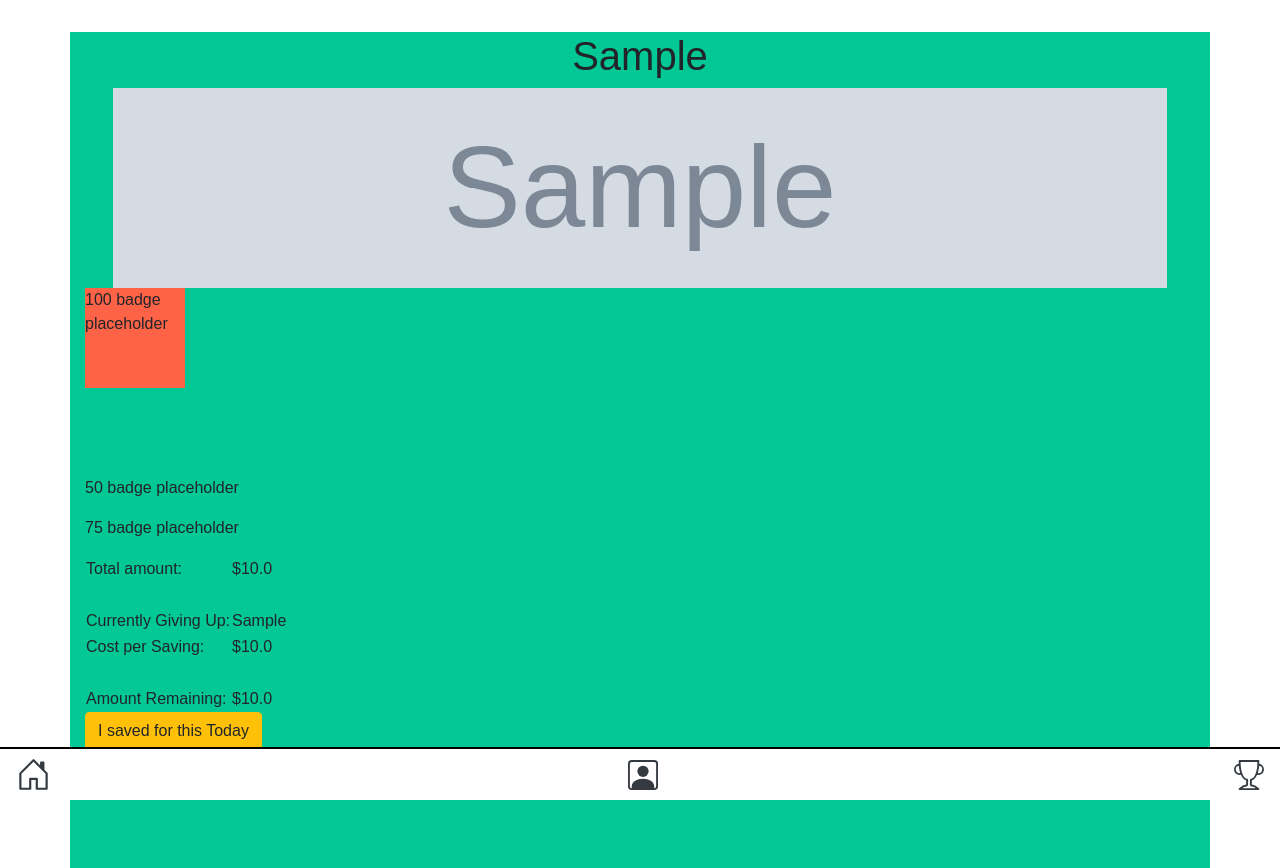
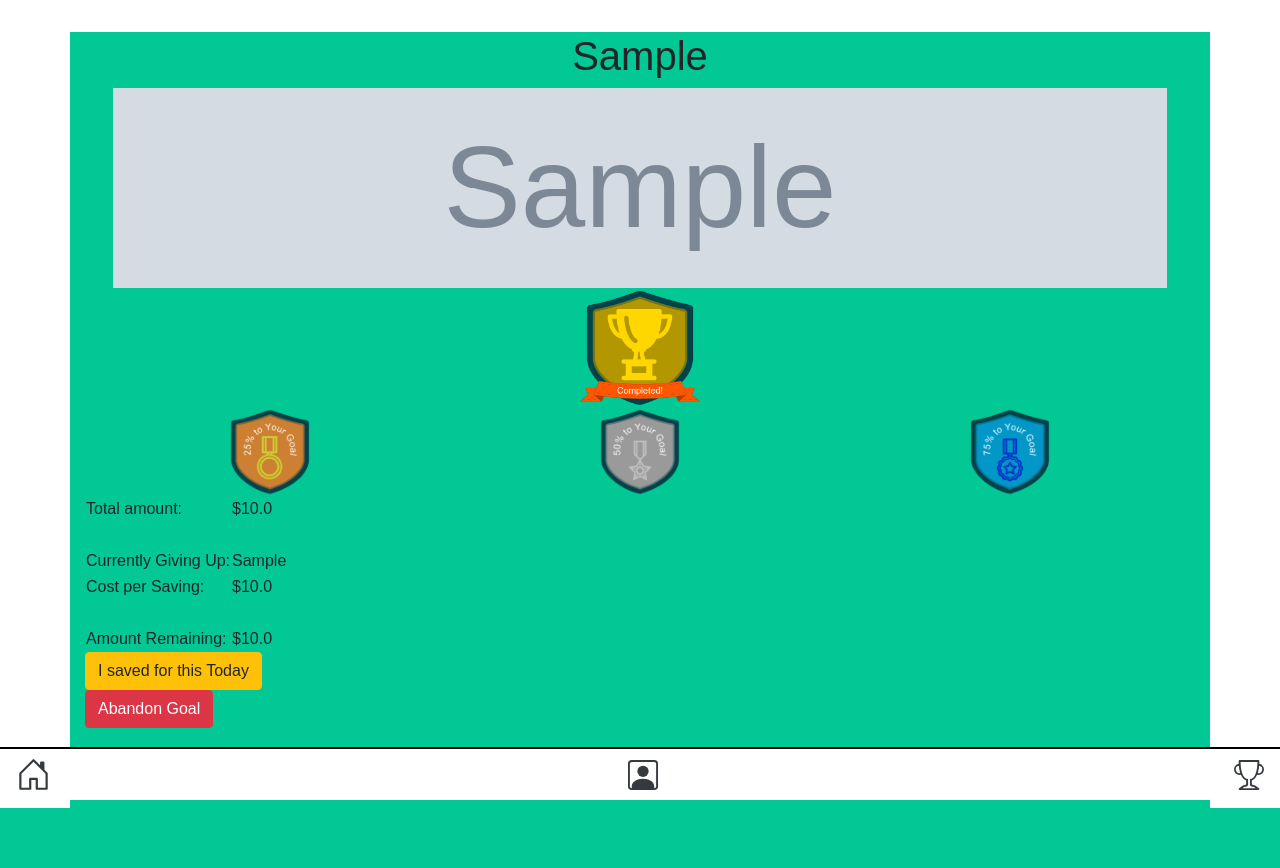
Before and after one commit to nlimtung/financialhackathon, a Django app: page /habits/1/ in a window 1280 px wide. After the commit the page ends 808 px from the top, so only its background shows below. Run offline with Django 4.2, Linux system fonts and the light colour scheme; a user stored in the database is signed in; tables that the repository leaves empty hold one stand-in row (values such as "Sample post"); grey boxes marked "Sample" are stand-in pictures; some libraries are stand-ins or nearby versions; some web fonts are replaced.

Commit message:
adding badges to details page

```diff
--- a/main_app/static/css/base.css
+++ b/main_app/static/css/base.css
@@ -85,7 +85,7 @@ li {
 .index-photo {
     float:left;
     width:29%;
-    background-color: tomato;
+    background-color: white;
     height:12vh;
     border-radius: 5px;
     background-size: cover;
@@ -133,7 +133,7 @@ li {
     display: flex;
     justify-content: center;
     text-align: center;
-    background-color: tomato;
+    background-color: white;
     height:200px;
     width:95%;
     background-size: cover;
@@ -157,7 +157,7 @@ main{
 
 
 .profile-image {
-    background-color: tomato;
+    background-color: white;
     height: 100px;
     border-radius: 100%;
     width:100px;
@@ -175,13 +175,40 @@ main{
 
 
 .completebadge {
-    width:100px;
-    height: 100px;
-    background-color: tomato;
+    width:120px;
+    height: 120px;
+    background-size: cover;
+    background-position: center;
+    background-image: url('images/complete.png');
+margin:auto;
+}
+
+#allsmallbadges {
+    display: grid;
+    grid-template-columns: 1fr 1fr 1fr;
+    justify-items: center;
+}
+
+#smallbadges {
+    height:88px;
+    width: 88px;
+    background-size: cover;
+    background-position: center;
 }
 
 .quarter_badge {
-    background-image: url ('images/quarterbadge.png');
-    height:88px;
-    width: 88px
+    background-image: url('images/quarterbadge.png');
+    grid-column: 1/2;
+
+
 }
+
+.half_badge {
+    background-image: url('images/halfbadge.png');
+    grid-column: 2/3;
+}
+.three_quarter_badge {
+    background-image: url('images/threequarterbadge.png');
+    grid-column: 3/4;
+
+}
--- a/main_app/templates/habits/detail.html
+++ b/main_app/templates/habits/detail.html
@@ -12,34 +12,23 @@
 
         <!-- 100% badge -->
         {% if  habit.completed_goal == True %}
-        <div class = "completebadge">
-            <p>100 badge placeholder</p>
-        </div>
+            <div class = "completebadge"></div>
+        {% endif %}
 
-    {% endif %}
-
-    <div class="smalbadges">
+    <div id="allsmallbadges">
         <!-- 25% -->
         {% if  habit.quarter_goal == True %}
-        <div class = "quarter_badge"></div>
-
+            <div id="smallbadges"class = "quarter_badge"></div>
         {% endif %}
-
 
         <!-- 50 -->
         {% if  habit.half_goal == True %}
-        <div>
-            <p>50 badge placeholder</p>
-        </div>
-
+            <div id="smallbadges"class = "half_badge"></div>
         {% endif %}
 
         <!-- 75 -->
         {% if  habit.three_quarter_goal == True %}
-        <div>
-            <p>75 badge placeholder</p>
-        </div>
-
+            <div id="smallbadges"class = "three_quarter_badge"></div>
         {% endif %}
     </div>
 
```
Also changed, not shown: main_app/static/css/images/complete.png (renamed from main_app/static/css/images/100% 1.png), main_app/static/css/images/halfbadge.png (renamed from main_app/static/css/images/50% - 2 1.png), main_app/static/css/images/quarterbadge.png (renamed from main_app/static/css/images/quarterbadge.jpg), main_app/static/css/images/threequarterbadge.png (renamed from main_app/static/css/images/75% 1.png).
